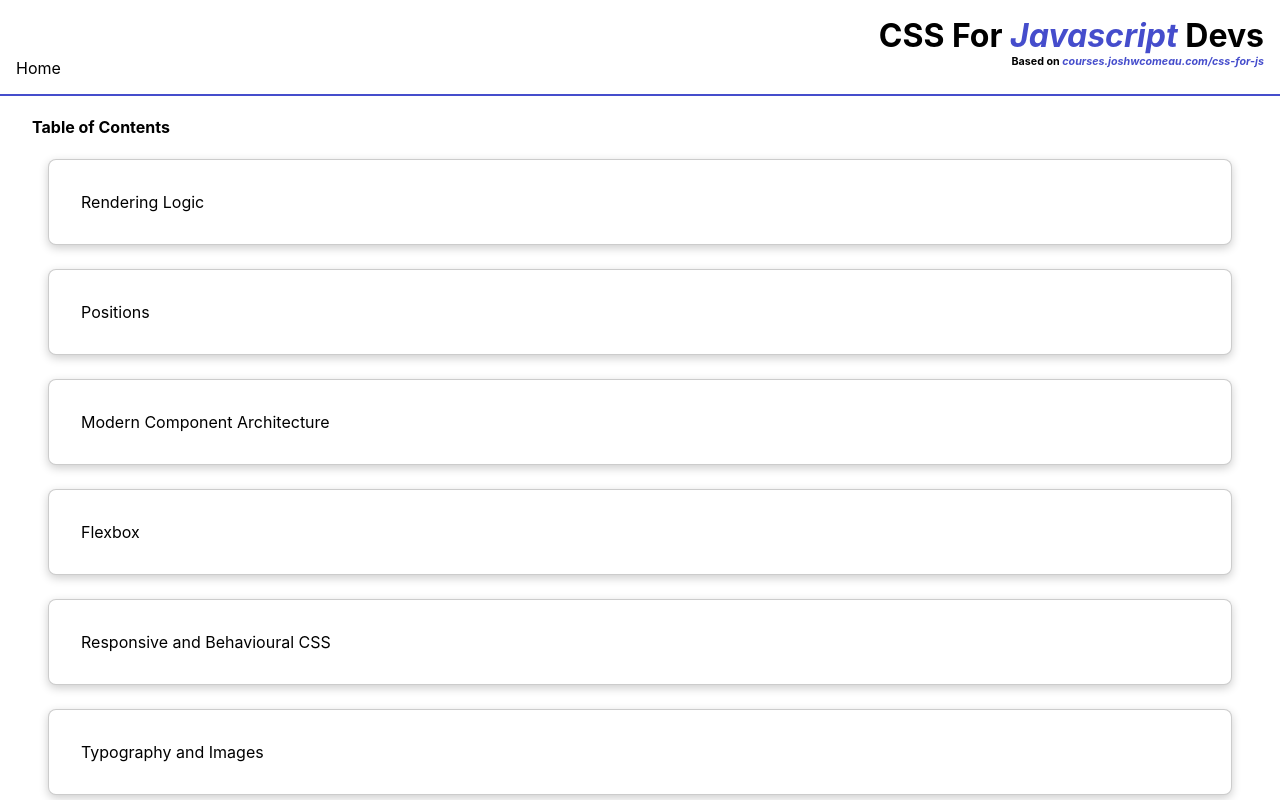
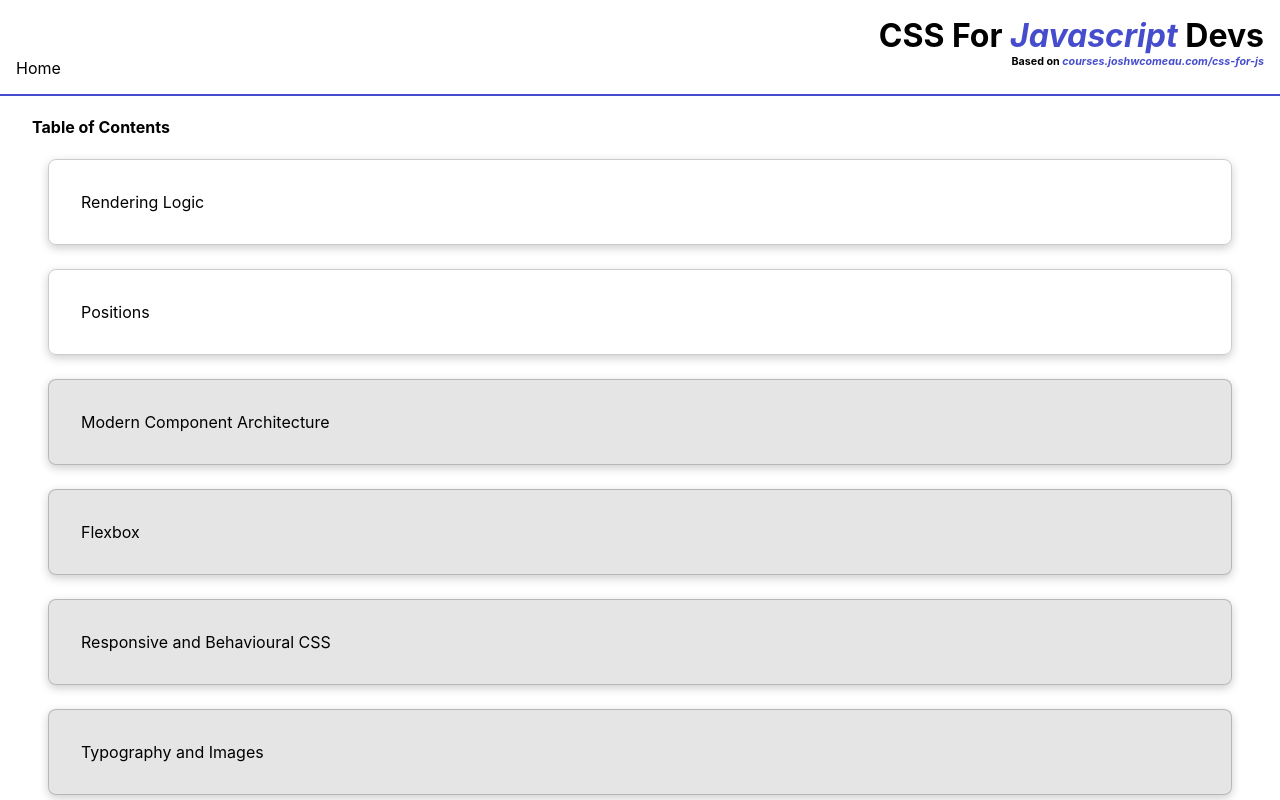
Before and after one commit to Breck37/css-for-js-demo, a Next.js app: page / in a window 1280 px wide. Built offline with nearby package versions, Linux system fonts and the light colour scheme.

Commit message:
fix: remove coming soon on rendering logic
Signed-off-by: Brent Eckert <brent.eckert7@gmail.com>

```diff
--- a/components/LinkItem.js
+++ b/components/LinkItem.js
@@ -21,7 +21,8 @@
   cursor: pointer;
   position: relative;
   border-radius: 8px;
-  background-color: #fff;
+  background-color: ${({ comingSoon }) =>
+    !comingSoon ? "##fff" : "rgba(0,0,0, 0.1)"};
   box-shadow: 0 3px 10px rgb(0 0 0 / 0.2);
   border: 1px solid rgba(0, 0, 0, 0.2);
   padding: 2rem;
--- a/pages/index.js
+++ b/pages/index.js
@@ -23,11 +23,7 @@
               label="sup"
               route="https://playcode.io/816762"
             /> */}
-            <LinkItem
-              label="Rendering Logic"
-              route="/modules/rendering"
-              comingSoon={true}
-            />
+            <LinkItem label="Rendering Logic" route="/modules/rendering" />
             <LinkItem label="Positions" route="/modules/positions" />
             <LinkItem
               label="Modern Component Architecture"
```
